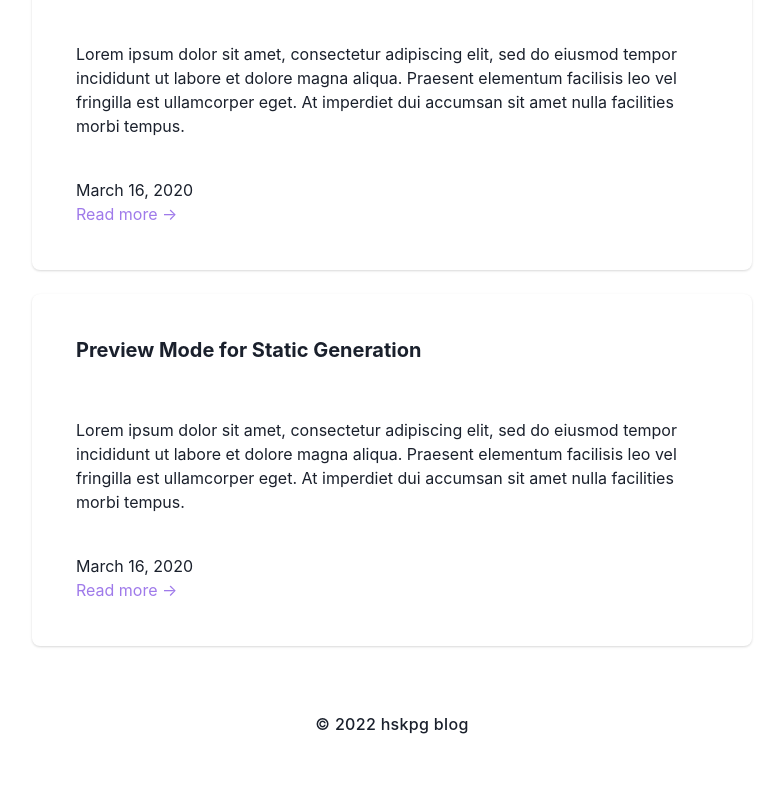
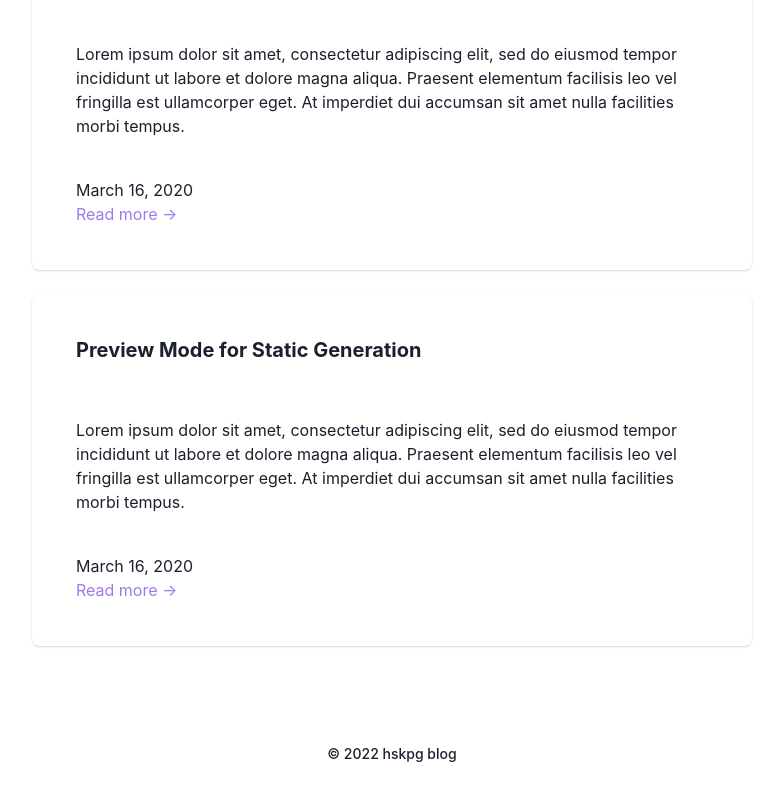
Before and after one commit to ShuntaH/next-ts-blog-template, a Next.js app: page / in a window 1280 px wide. Shown: the part 829-1629 px from the top of the page, without its empty margins (248-1031 px from the left). Before the commit the page ends 1583 px from the top, so only its background shows below. Built offline with nearby package versions, Linux system fonts and the light colour scheme.

Commit message:
UPDATE: footer component

```diff
--- a/src/components/footer.tsx
+++ b/src/components/footer.tsx
@@ -1,20 +1,21 @@
-import {Flex, Text} from "@chakra-ui/react";
-import {BLOG_NAME} from "../lib/constants";
+import { Box, Text } from "@chakra-ui/react";
+import { BLOG_NAME, STYLES } from "../lib/constants";
 
 const Footer = () => {
-    return (
-        <Flex
-            w={'100%'}
-            h={'60px'}
-            alignItems={'center'}
-            justifyContent={'center'}
-            letterSpacing={'0.02em'}
-        >
-            <Text fontWeight={'medium'}>
-                ©︎ {new Date().getFullYear()} {BLOG_NAME}
-            </Text>
-        </Flex>
-    )
+  return (
+    <Box
+      as={"footer"}
+      maxWidth={`calc(${STYLES.mainWidth} + ${STYLES.gap} * 2)`}
+      margin={"auto"}
+      textAlign={"center"}
+      lineHeight={"24px"}
+      padding={`calc(${STYLES.footerHeight} - ${STYLES.gap} / 2) ${STYLES.gap}`}
+    >
+      <Text fontWeight={'medium'} fontSize={"sm"}>
+        ©︎ {new Date().getFullYear()} {BLOG_NAME}
+      </Text>
+    </Box>
+  )
 }
 
 export default Footer
```
